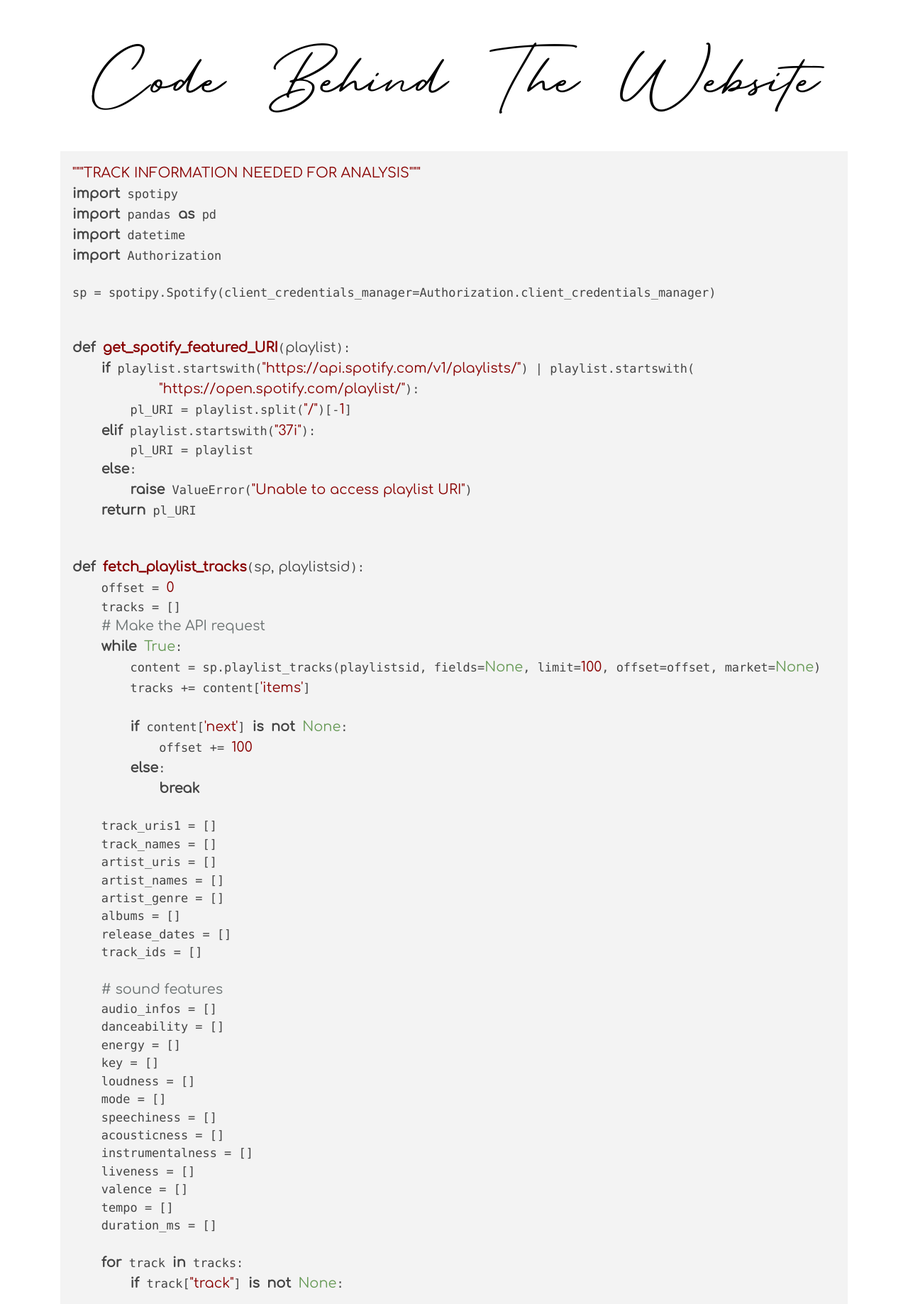
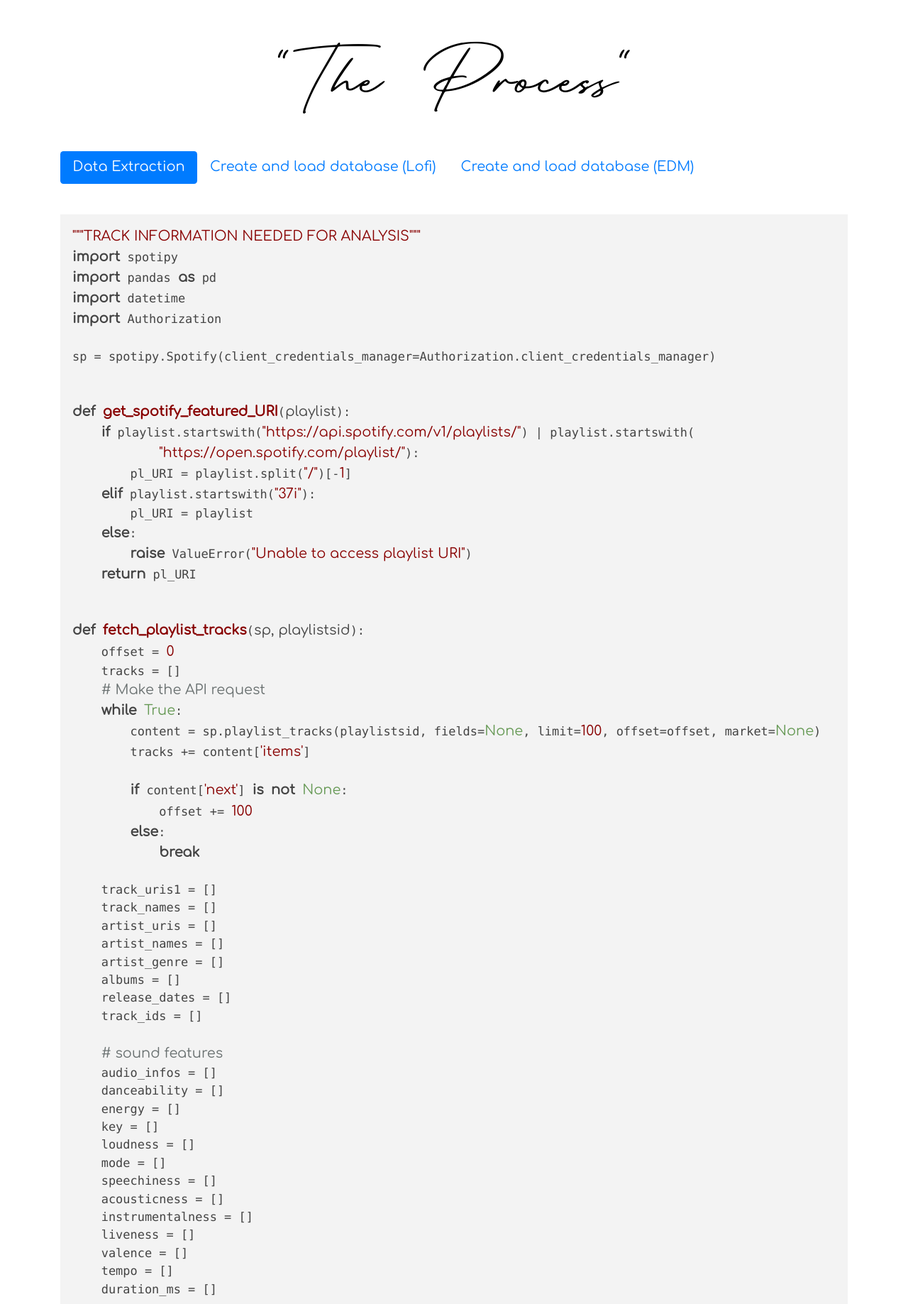
Before and after one commit to kchiev215/Spotify_EDM_Lofi_Analysis, a Flask app: page /analysis_code in a window 1280 px wide. Shown: the part 83-1920 px from the top of the page at 71% size. Run offline with Flask 2, Linux system fonts and the light colour scheme; some libraries are stand-ins or nearby versions.

Commit message:
pages completed

```diff
--- a/Flask/application/templates/analysis_code.html
+++ b/Flask/application/templates/analysis_code.html
@@ -2,7 +2,7 @@
 {% block content %}
     <div class="site-header-logo">
         <h1 class="text-center">
-            Code Behind The Website
+            "The Process"
         </h1>
         <head>
           <link rel="stylesheet"
@@ -10,8 +10,23 @@
           <script src="https://cdnjs.cloudflare.com/ajax/libs/highlight.js/10.0.3/highlight.min.js"></script>
           <script>hljs.initHighlightingOnLoad();</script>
         </head>
-        <body>
-          <pre><code class="python">"""TRACK INFORMATION NEEDED FOR ANALYSIS"""
+            <ul class="nav nav-pills mb-3" id="pills-tab" role="tablist">
+              <li class="nav-item">
+                <a class="nav-link active" id="pills-home-tab" data-toggle="pill" href="#pills-home" role="tab" aria-controls="pills-home" aria-selected="true">Data Extraction</a>
+              </li>
+              <li class="nav-item">
+                <a class="nav-link" id="pills-profile-tab" data-toggle="pill" href="#pills-profile" role="tab" aria-controls="pills-profile" aria-selected="false">Create and load database (Lofi) </a>
+              </li>
+              <li class="nav-item">
+                <a class="nav-link" id="pills-contact-tab" data-toggle="pill" href="#pills-contact" role="tab" aria-controls="pills-contact" aria-selected="false">Create and load database (EDM)</a>
+              </li>
+            </ul>
+            <div class="tab-content" id="pills-tabContent">
+              <div class="tab-pane fade show active" id="pills-home" role="tabpanel" aria-labelledby="pills-home-tab">
+<!-- Pipeline code goes here -->
+                  <body>
+                  <pre>
+                      <code class="python">"""TRACK INFORMATION NEEDED FOR ANALYSIS"""
 import spotipy
 import pandas as pd
 import datetime
@@ -163,5 +178,147 @@ def fetch_playlist_tracks(sp, playlistsid):
     return song_df
 </code></pre>
         </body>
+              </div>
+
+<!--   Lofi playlist code   -->
+              <div class="tab-pane fade" id="pills-profile" role="tabpanel" aria-labelledby="pills-profile-tab">
+                  <body>
+                  <pre>
+                      <code class="python">import track_extraction
+import sqlite3
+import sqlalchemy
+import spotipy
+import Authorization
+
+# Spotify featured LoFi playlists
+LOFI_BEATS = "37i9dQZF1DWWQRwui0ExPn"
+VIRAL_LOFI = "37i9dQZF1DX3SNr5BeQZSd"
+
+sp = spotipy.Spotify(client_credentials_manager=Authorization.client_credentials_manager)
+DATABASE_LOCATION = "sqlite:///spotify_EDMvsLoFi_new.sqlite"
+
+if __name__ == "__main__":
+    # Load
+    conn = sqlite3.connect('spotify_EDMvsLoFi_new.sqlite')
+    engine = sqlalchemy.create_engine(DATABASE_LOCATION)
+    cursor = conn.cursor()
+
+    # Creating the database if it doesn't exist
+    sql_query = """
+    CREATE TABLE IF NOT EXISTS LOFI_music(
+    track_name VARCHAR(200),
+    artist_name VARCHAR(200),
+    album VARCHAR(200),
+    artist_genres VARCHAR(200),
+    release_date VARCHAR(200),
+    danceability BIT(20),
+    energy BIT(20),
+    key BIT(20),
+    loudness BIT(20),
+    mode BIT(20),
+    speechiness BIT(20),
+    acousticness BIT(20),
+    instrumentalness BIT(20),
+    liveness BIT(20),
+    valence BIT(20),
+    tempo BIT(20),
+    duration_ms BIT(20),
+    CONSTRAINT track_info PRIMARY KEY (track_name, artist_name)
+    )
+    """
+    cursor.execute(sql_query)
+    print("Opened database successfully")
+
+    # Getting track information
+    track_df = track_extraction.fetch_playlist_tracks(sp, "37i9dQZF1DWWQRwui0ExPn")
+
+    # Loading data into database
+    print("Attempting to load data into database")
+
+    sql = "INSERT OR REPLACE INTO LOFI_music (track_name, artist_name, album, artist_genres, release_date, " \
+          "danceability, energy, key, loudness, mode, speechiness, acousticness, instrumentalness, liveness, valence," \
+          "tempo, duration_ms) " \
+          "VALUES (?, ?, ?, ?, ?, ?, ?, ?, ?, ?, ?, ?, ?, ?, ?, ?, ?)"
+
+    # Taking the values and adding them into the columns
+    for track in track_df.values:
+        print(track)
+        cursor.execute(sql, track)
+        conn.commit()
+    print("Data successfully adding.")
+</code></pre>
+        </body>
+              </div>
+              <div class="tab-pane fade" id="pills-contact" role="tabpanel" aria-labelledby="pills-contact-tab">
+                  <body>
+                  <pre>
+                      <code class="python">import track_extraction
+import sqlite3
+import sqlalchemy
+import spotipy
+import Authorization
+
+# Spotify featured EDM playlists
+EDM_PL = "37i9dQZF1DX1kCIzMYtzum"
+EDM_HITS = "37i9dQZF1DX3Kdv0IChEm9"
+EDM_MIX_JUST_FOR_YOU = "37i9dQZF1EIed8lWkU8WSm"
+
+sp = spotipy.Spotify(client_credentials_manager=Authorization.client_credentials_manager)
+DATABASE_LOCATION = "sqlite:///spotify_EDMvsLoFi_new.sqlite"
+
+if __name__ == "__main__":
+    # Load
+    conn = sqlite3.connect('spotify_EDMvsLoFi_new.sqlite')
+    engine = sqlalchemy.create_engine(DATABASE_LOCATION)
+    cursor = conn.cursor()
+
+    # Creating the database if it doesn't exist
+    sql_query = """
+    CREATE TABLE IF NOT EXISTS EDM_music(
+    track_name VARCHAR(200),
+    artist_name VARCHAR(200),
+    album VARCHAR(200),
+    artist_genres VARCHAR(200),
+    release_date VARCHAR(200),
+    danceability BIT(20),
+    energy BIT(20),
+    key BIT(20),
+    loudness BIT(20),
+    mode BIT(20),
+    speechiness BIT(20),
+    acousticness BIT(20),
+    instrumentalness BIT(20),
+    liveness BIT(20),
+    valence BIT(20),
+    tempo BIT(20),
+    duration_ms BIT(20),
+    CONSTRAINT track_info PRIMARY KEY (track_name, artist_name)
+    )
+    """
+
+    cursor.execute(sql_query)
+    print("Opened database successfully")
+
+    # Getting track information
+    track_df = track_extraction.fetch_playlist_tracks(sp, "37i9dQZF1DX1kCIzMYtzum")
+
+    # Loading data into database
+    print("Attempting to load data into database")
+
+    sql = "INSERT OR REPLACE INTO EDM_music (track_name, artist_name, album, artist_genres, release_date, danceability,"\
+          "energy, key, loudness, mode, speechiness, acousticness, instrumentalness, liveness, valence, tempo, " \
+          "duration_ms) " \
+          "VALUES (?, ?, ?, ?, ?, ?, ?, ?, ?, ?, ?, ?, ?, ?, ?, ?, ?)"
+
+    # Taking the values and adding them into the columns
+    for track in track_df.values:
+        print(track)
+        cursor.execute(sql, track)
+        conn.commit()
+    print("Data successfully adding.")
+</code></pre>
+        </body>
+              </div>
+            </div>
 
         {% endblock %}
--- a/Flask/application/templates/index.html
+++ b/Flask/application/templates/index.html
@@ -12,7 +12,7 @@
             Welcome!
         </h1>
 
-   <nav id="navbar-example2" class="navbar bg-light px-3 mb-3">
+   <nav id="navbar-example2" class="navbar bg-light px-2 mb-2">
       <a class="navbar-brand" href="#">...</a>
       <ul class="nav nav-pills">
         <li class="nav-item dropdown">
```
Also changed, not shown: Flask/application/data_load.py (deleted, +0 -46 lines).
